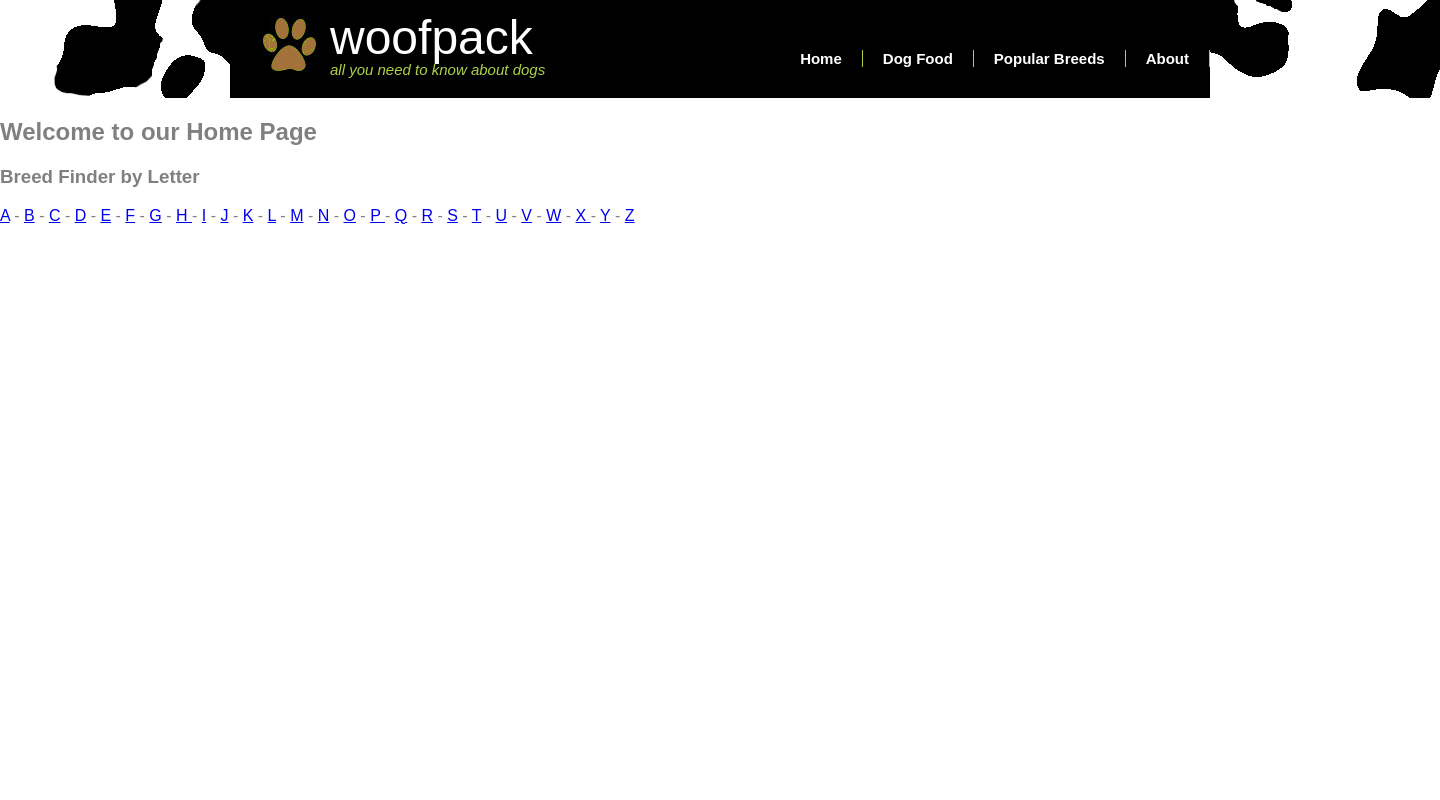
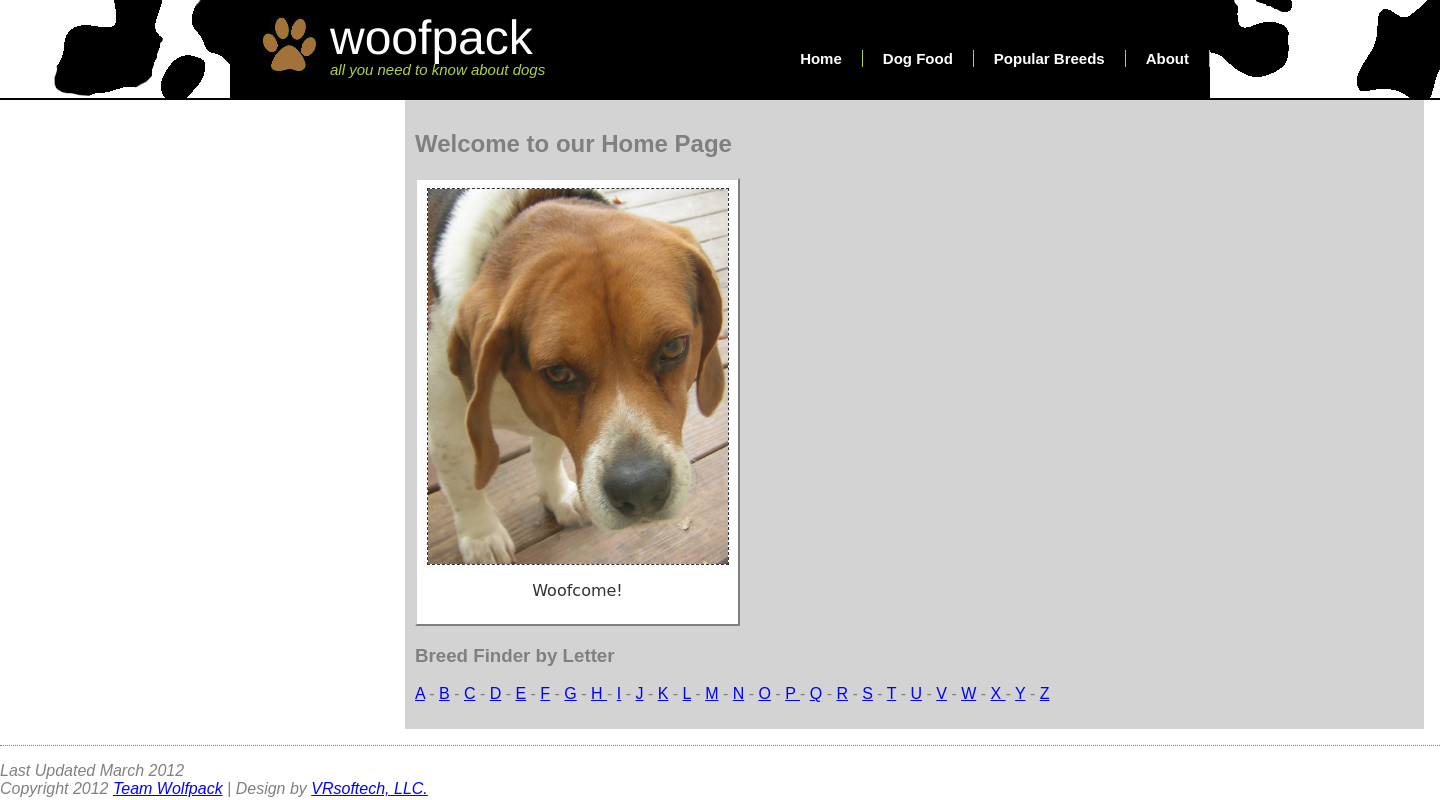
Before and after one commit to cesardv/wolfpackHCI, a PHP site: page / in a window 1440 px wide. Run offline with PHP 8.4, Linux system fonts and the light colour scheme.

Commit message:
added footer and setup main page divs

```diff
--- a/css/global.css
+++ b/css/global.css
@@ -19,6 +19,7 @@ hr { display: none; }
 
 #headerbg {
 	background: url(../pics/dalmatiancamo.png) repeat;
+	border-bottom: solid black 2px;
 }
 #header {
 	width: 980px;
@@ -72,6 +73,24 @@ hr { display: none; }
 	border-right: none;
 }
 /*=================================================*/
+#polaroid {
+	width: 305px;
+	background-color: white;
+	padding: 8px;
+	border:lightgrey 2px outset;
+	margin-top: 5px;
+	float: center;
+	text-align: center;
+	font-family: "Marker Felt", comic sans ms, sans-serif;
+	text-decoration: none;
+	color: #333;
+}
+
+#polaroid img {
+	float:center;
+	border:dashed thin;
+}
+
 /** LOGO =========================================================*/
 
 #logo {
@@ -118,14 +137,59 @@ hr { display: none; }
 
 /* Content ==============================================*/
 
-#page {
+.page {
+	width: 1000px;
 	float: center;
+	margin-left: 405px;
 }
 
-#content {
+.content {
 	background: lightgrey;/*#AFD147;*/
-	float: left;
-	width: 600px;
+	/*float: left;*/
+	width: 999px;
 	padding: 10px
 }
 /* End Content ==============================================*/
+
+/*FOOTER */
+.footer {
+	margin-top: 1em;
+	padding-top: 1em;
+	border-top: thin dotted
+}
+
+/** Left Vert.Nav Menu=============================== */
+ul.navbar {
+					list-style-type: none;
+					padding: 0;
+					margin: 0;
+					position: absolute;
+					top: 2em;
+					left: 1em;
+					width: 9em
+				  }
+
+		h1 {
+			font-family: Helvetica, Geneva, Arial,
+			SunSans-Regular, sans-serif
+			}
+		ul.navbar li {
+						background: #C0C0C0;
+						margin: 0.5em 0;
+						padding: 0.3em;
+						border-right: 1em solid black;
+					 }
+		ul.navbar a {
+						font-size: 1.5em;
+						text-decoration: none
+					}
+		ol.sublink a {
+						font-size: 1em;
+						text-decoration: none
+					}
+		a:link  {
+				color: blue
+				}
+		a:visited {
+					color: #800000
+				  }
--- a/index.html
+++ b/index.html
@@ -53,6 +53,10 @@ End of HEAD start of Body ======================================================
 <div class="page">
 	<div class="content">
 	<h2> Welcome to our Home Page</h2>
+		<div id="polaroid">
+		<img src="./pics/beagle.jpg" height="375px" width="300px" alt="Beagle" />
+		<p id="caption">Woofcome!</p>
+		</div>
 
 	<h3>Breed Finder by Letter</h3>
 	<p id="breedletter">
@@ -74,7 +78,10 @@ End of HEAD start of Body ======================================================
 </div> <!-- end of page -->
 
 </div> <!-- END of wrapper _______________________________ -->
-
+<div class="footer">
+	<address>Last Updated March 2012<br />
+  Copyright 2012 <a href="mailto:cvelez2@student.gsu.edu">Team Wolfpack</a> | Design by <a href="http://ironduke.cs.gsu.edu/~velez/vrsoftech/">VRsoftech, LLC.</address>
+</div>
 
 
 </body>
```
Also changed, not shown: pics/beagle.jpg (added), pics/headerbg.jpg.
